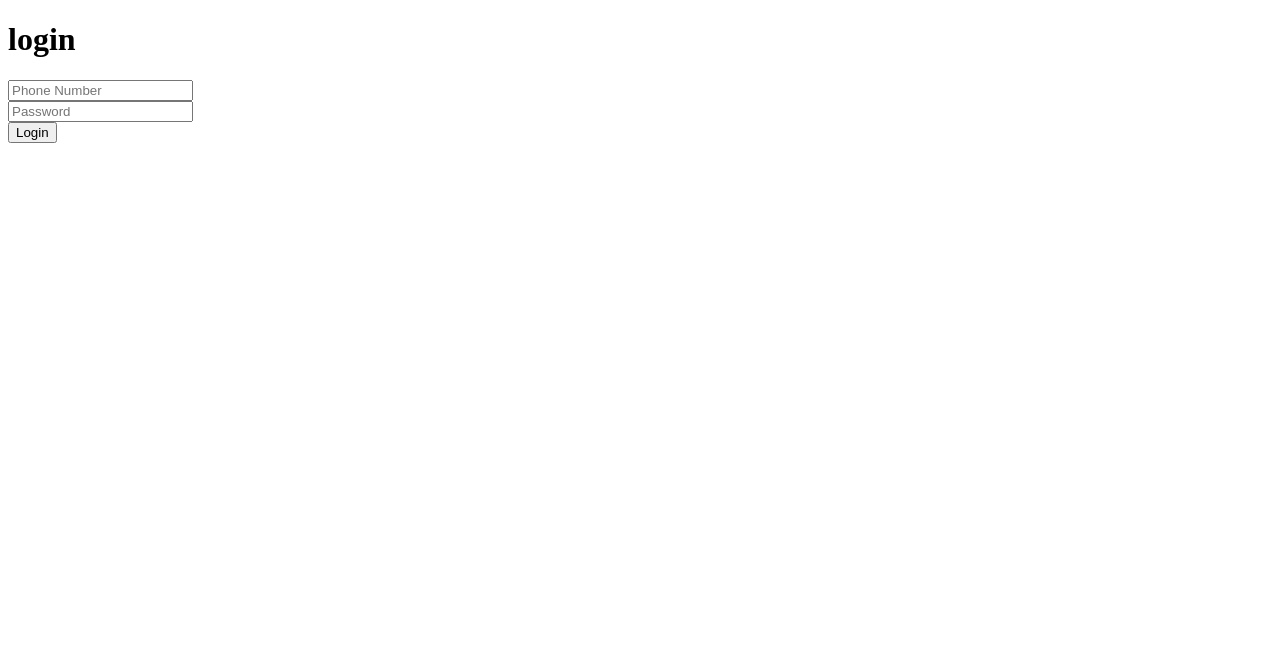
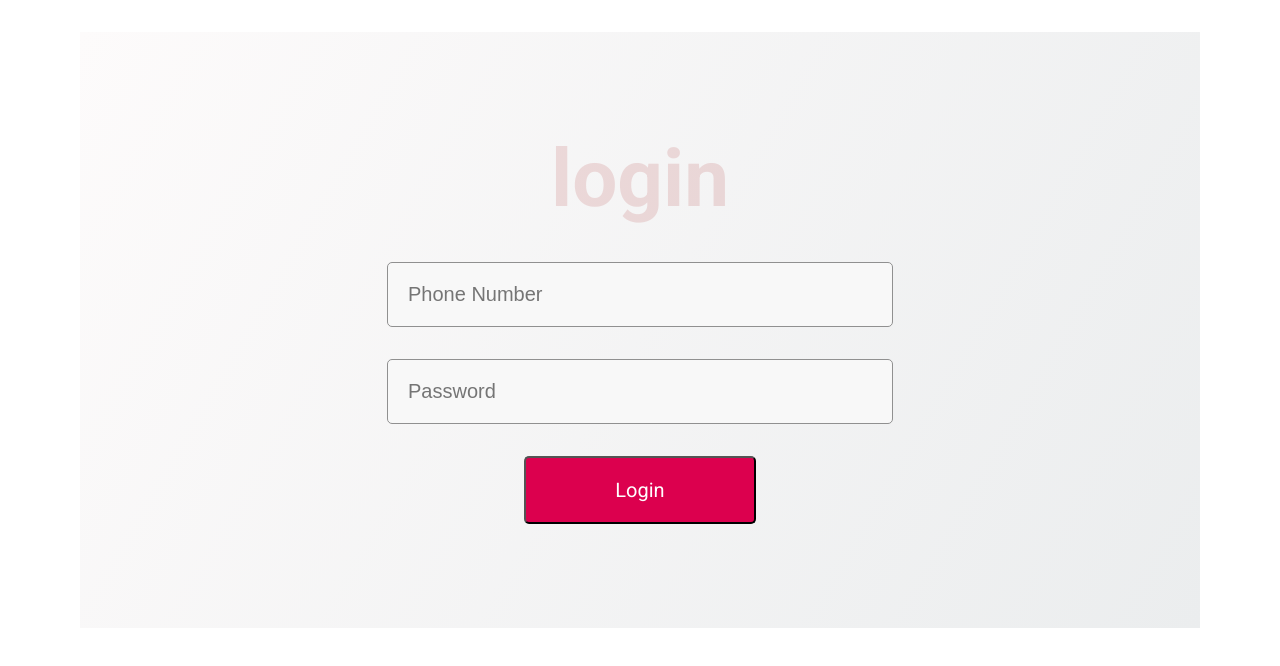
Before and after one commit to payalkherajani/Todo, a React (Create React App) app: page / in a window 1280 px wide. Shown: the top 666 px of the page. Built offline with nearby package versions, Linux system fonts and the light colour scheme.

Commit message:
login-styling

```diff
--- /dev/null
+++ b/src/App.css
@@ -0,0 +1,69 @@
+@import url("https://fonts.googleapis.com/css?family=Roboto:regular,bold,italic,thin,light,bolditalic,black,medium&amp;lang=en");
+
+/* Global Styles */
+* {
+  margin: 0;
+  padding: 0;
+}
+
+.App {
+  min-height: 100vh;
+  text-align: center;
+}
+body,
+button {
+  font-family: "Roboto", sans-serif !important;
+}
+
+/* Login-Form */
+.Login-main-div {
+  width: 80%;
+  margin: 2rem auto 1rem auto;
+  padding: 3rem;
+  height: 500px;
+  background-image: linear-gradient(120deg, #fdfbfb 0%, #ebedee 100%);
+}
+.form-div {
+  height: 500px;
+  padding: 2rem;
+}
+.container-login {
+  height: 500px;
+}
+.heading-container {
+  padding: 20px;
+}
+.heading-login {
+  color: rgba(175, 47, 47, 0.15);
+  font-size: 80px;
+  font-weight: 900;
+}
+.form-input {
+  padding: 1rem;
+}
+.input-login {
+  padding: 20px;
+  width: 50%;
+  outline: none;
+  border-radius: 5px;
+  border: 1px solid #909090;
+  background-color: #f8f8f8;
+  font-size: 20px;
+}
+
+.form-button-div {
+  padding: 1rem;
+}
+.login-button {
+  padding: 20px;
+  width: 25%;
+  background-color: rgb(220, 0, 78);
+  color: #fff;
+  outline: none;
+  border-radius: 5px;
+  font-size: 20px;
+}
+
+.login-button:hover {
+  background-color: rgb(172, 14, 80);
+}
--- a/src/App.js
+++ b/src/App.js
@@ -1,8 +1,13 @@
 import React from "react";
 import AppRoutes from "./routes";
+import './App.css';
 
 function App() {
-  return <AppRoutes />;
+  return (
+    <div className="App">
+      <AppRoutes />
+    </div>
+  )
 }
 
 export default App;
--- a/src/index.js
+++ b/src/index.js
@@ -1,6 +1,7 @@
 import React from "react";
 import ReactDOM from "react-dom";
 import App from "./App";
+
 
 
 ReactDOM.render(
--- a/src/routes/Login/index.js
+++ b/src/routes/Login/index.js
@@ -20,14 +20,16 @@ class Login extends Component {
   render() {
 
     return (
-      <form>
-        <div>
-          <div>
-            <h1>login</h1>
+      <div className="Login-main-div">
+      <form className="form-div">
+        <div className="container-login">
+          <div className="heading-container">
+            <h1 className="heading-login">login</h1>
           </div>
 
-          <div>
+          <div className="form-input">
             <input
+            className="input-login"
               placeholder="Phone Number"
               type="number"
               name="phoneNum"
@@ -35,8 +37,9 @@ class Login extends Component {
               onChange={this.handleChange}
             />
           </div>
-          <div>
+          <div className="form-input">
             <input
+            className="input-login"
             placeholder="Password"
              type="password"
               name="pass"
@@ -44,9 +47,10 @@ class Login extends Component {
               onChange={this.handleChange}
             />
           </div>
-          <div>
+          <div className="form-button-div">
             <Link >
               <button
+              className="login-button"
                 onClick={() => {
                   if (
                     this.state.phoneNum.length === 10 &&
@@ -71,6 +75,7 @@ class Login extends Component {
           </div>
         </div>
       </form>
+      </div>
     );
   }
 }
--- a/src/routes/Todo/index.js
+++ b/src/routes/Todo/index.js
@@ -129,7 +129,7 @@ class Todo extends Component {
               </div>
               <div>
                 <div>
-                  <button>All</button>
+                  <button onClick={() => this.setState({value: 0})}>All</button>
                   <div>
                   {todoitems.length !== 0
                     ? todoitems.map((item) => {
```
